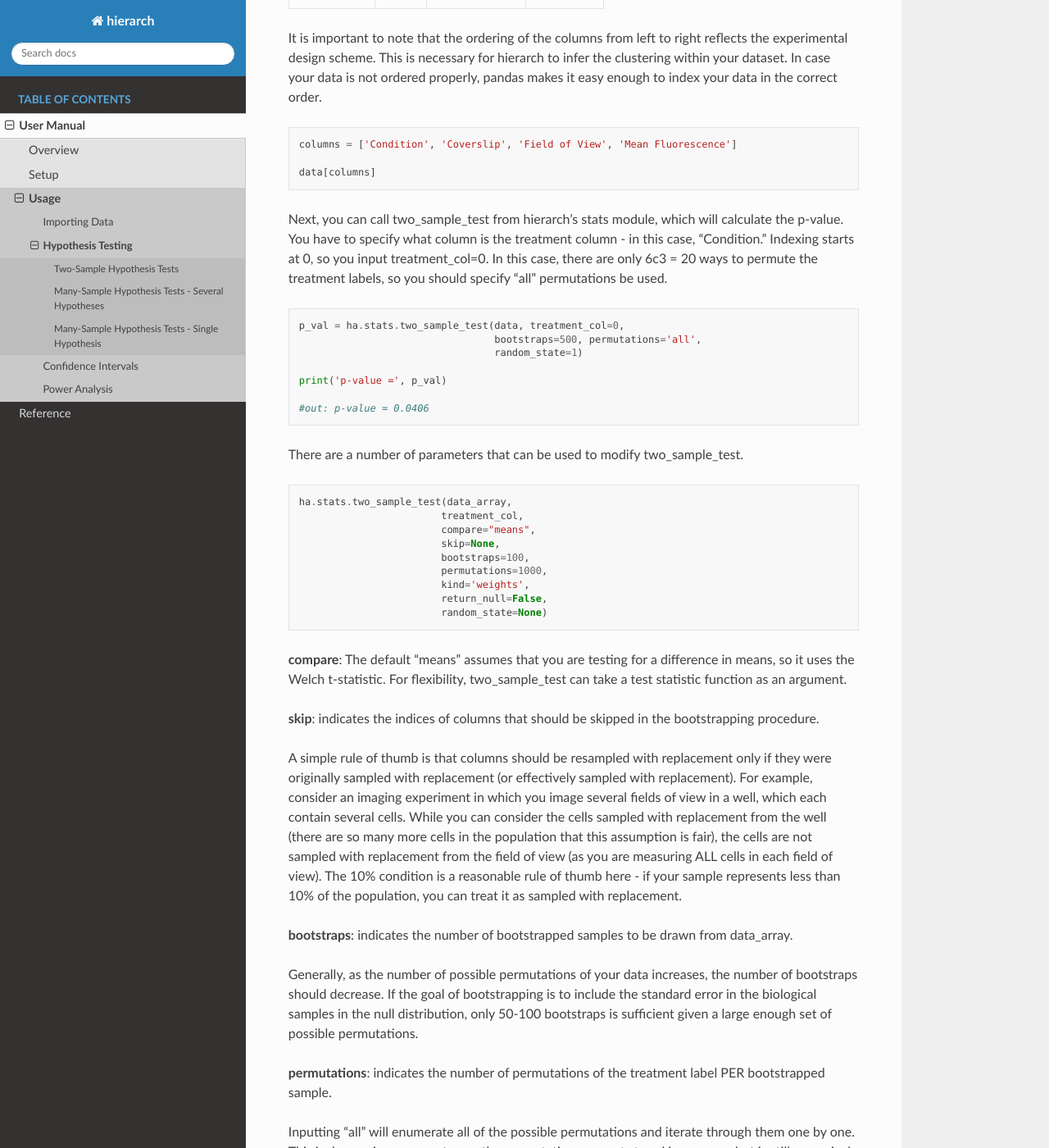
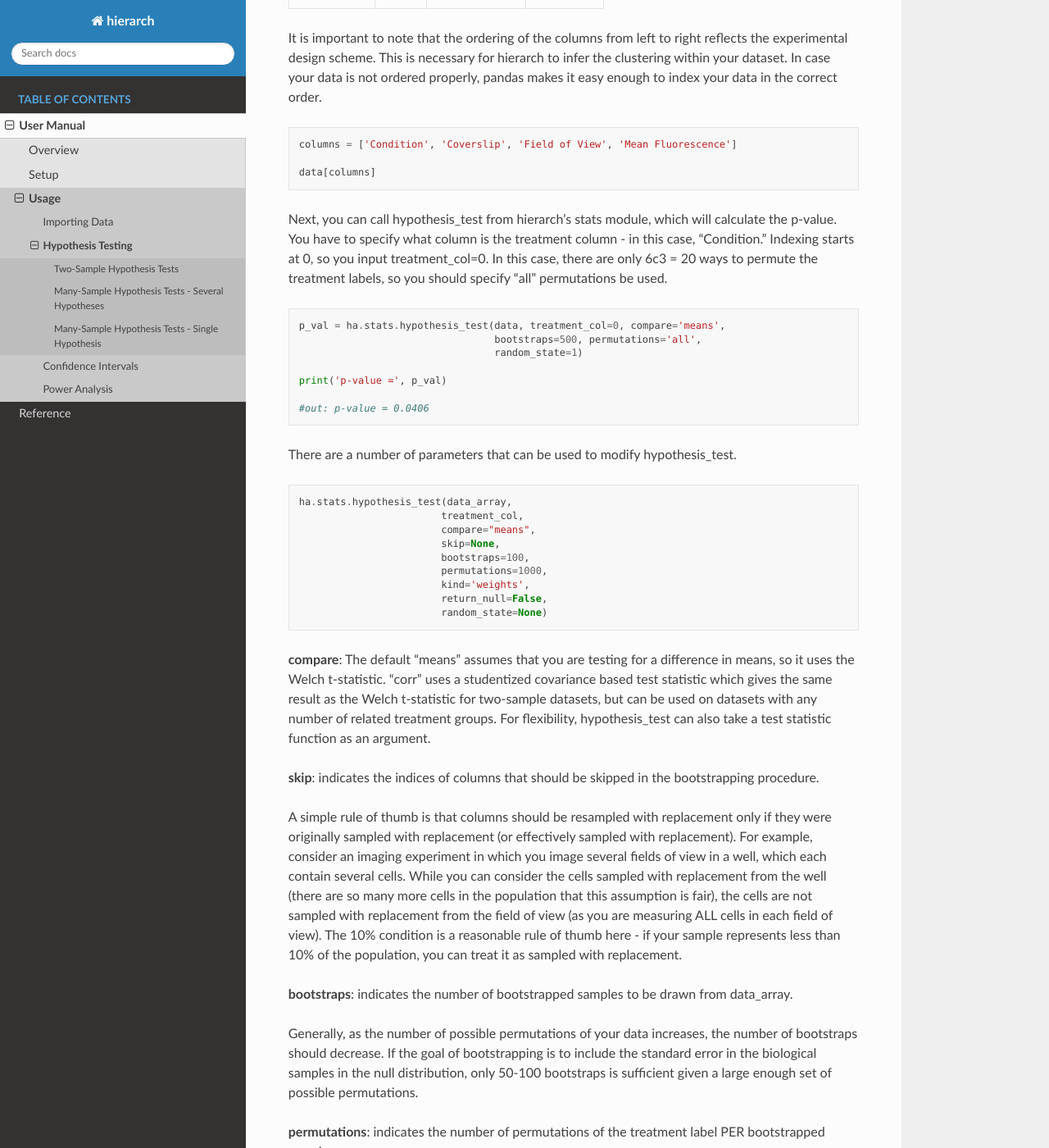
Before and after one commit to rishi-kulkarni/hierarch, a Sphinx documentation site: the page built from docs/user/hypothesis.rst, in a window 1280 px wide and 1400 px high, scrolled down 1120 px. Shown: the whole window at 82% size. Built offline with Sphinx 7.4.7 and the Read the Docs theme 2.0.0, drawn with Linux system fonts in a browser that asks for light colours; some of the changed text lies outside the part shown.

```diff
--- a/docs/user/confidence.rst
+++ b/docs/user/confidence.rst
@@ -81,7 +81,7 @@ This interval does not cross 0, so it is consistent with significance at the alp
 level.
 
 Because ha.stats.confidence_interval is based on a hypothesis test, it requires
-the same input parameters as two_sample_test or linear_regression_test. However,
+the same input parameters as hypothesis_test. However,
 the new **interval** parameter determines the width of the interval. ::
 
     ha.stats.confidence_interval(
--- a/docs/user/hypothesis.rst
+++ b/docs/user/hypothesis.rst
@@ -68,13 +68,13 @@ correct order. ::
 
     data[columns]
 
-Next, you can call two_sample_test from hierarch's stats module, which will
+Next, you can call hypothesis_test from hierarch's stats module, which will
 calculate the p-value. You have to specify what column is the treatment
 column - in this case, "Condition." Indexing starts at 0, so you input
 treatment_col=0. In this case, there are only 6c3 = 20 ways to permute the
 treatment labels, so you should specify "all" permutations be used. ::
 
-    p_val = ha.stats.two_sample_test(data, treatment_col=0,
+    p_val = ha.stats.hypothesis_test(data, treatment_col=0, compare='means',
                                      bootstraps=500, permutations='all',
                                      random_state=1)
 
@@ -82,9 +82,9 @@ treatment labels, so you should specify "all" permutations be used. ::
 
     #out: p-value = 0.0406
 
-There are a number of parameters that can be used to modify two_sample_test. ::
+There are a number of parameters that can be used to modify hypothesis_test. ::
 
-    ha.stats.two_sample_test(data_array,
+    ha.stats.hypothesis_test(data_array,
                             treatment_col,
                             compare="means",
                             skip=None,
@@ -94,11 +94,19 @@ There are a number of parameters that can be used to modify two_sample_test. ::
                             return_null=False,
                             random_state=None)
 
-**compare**: The default "means" assumes that you are testing for a difference in means, so it uses the Welch t-statistic. For flexibility, two_sample_test can take a test statistic function as an argument.
+**compare**: The default "means" assumes that you are testing for a difference in means, so it uses the Welch t-statistic.
+"corr" uses a studentized covariance based test statistic which gives the same result as the Welch t-statistic for two-sample
+datasets, but can be used on datasets with any number of related treatment groups. For flexibility, hypothesis_test can
+also take a test statistic function as an argument.
 
 **skip**: indicates the indices of columns that should be skipped in the bootstrapping procedure.
 
-A simple rule of thumb is that columns should be resampled with replacement only if they were originally sampled with replacement (or effectively sampled with replacement). For example, consider an imaging experiment in which you image several fields of view in a well, which each contain several cells. While you can consider the cells sampled with replacement from the well (there are so many more cells in the population that this assumption is fair), the cells are not sampled with replacement from the field of view (as you are measuring ALL cells in each field of view). The 10% condition is a reasonable rule of thumb here - if your sample represents less than 10% of the population, you can treat it as sampled with replacement.
+A simple rule of thumb is that columns should be resampled with replacement only if they were originally sampled with replacement
+(or effectively sampled with replacement). For example, consider an imaging experiment in which you image several fields of view in a well,
+which each contain several cells. While you can consider the cells sampled with replacement from the well (there are so many more cells in the
+population that this assumption is fair), the cells are not sampled with replacement from the field of view (as you are measuring ALL cells
+in each field of view). The 10% condition is a reasonable rule of thumb here - if your sample represents less than 10% of the population,
+you can treat it as sampled with replacement.
 
 **bootstraps**: indicates the number of bootstrapped samples to be drawn from data_array.
 
@@ -264,14 +272,14 @@ Many-Sample Hypothesis Tests - Single Hypothesis
 One-way ANOVA and similar tests (like multi_sample_test) are inappropriate when
 you have several samples meant to test a single hypothesis. For example, perhaps
 you have several samples with different concentrations of the same drug treatment.
-In this case, hierarch provides linear_regression_test, which is equivalent to
+In this case, you can set compare to "corr", which is equivalent to
 performing a hypothesis test on a linear model against the null hypothesis that
 the slope coefficient is equal to 0.
 
 This hypothesis test uses a studentized covariance test statistic - essentially,
 the sample covariance divided by the standard error of the sample covariance. This
 test statistic is approximately normally distributed and in the two-sample case,
-this test gives the same result as two_sample_test.
+this test gives the same result as setting compare="means".
 
 First, consider a dataset with two treatment groups, four samples each, and three
 measurements on each sample. ::
@@ -339,20 +347,20 @@ measurements on each sample. ::
 | 2 | 4 | 3 | 2.902522 |
 +---+---+---+----------+
 
-Performing linear_regression_test and two_sample_test on this dataset should
+Using studentized covariance or the Welch t statistic on this dataset should
 give very similar p-values. ::
 
-    linear_regression_test(data, treatment_col=0,
+    hypothesis_test(data, treatment_col=0, compare="corr",
                         bootstraps=1000, permutations='all',
                         random_state=1)
     0.013714285714285714
 
-    two_sample_test(data, treatment_col=0,
+    hypothesis_test(data, treatment_col=0, compare="means",
                     bootstraps=1000, permutations='all',
                     random_state=1)
     0.013714285714285714
 
-However, unlike two_sample_test, this test can handle any number of conditions. Consider instead
+However, unlike the Welch t-statistic, studentized covariance can handle any number of conditions. Consider instead
 a dataset with four treatment conditions that have a linear relationship. ::
 
     paramlist = [[0, 2/3, 4/3, 2], [stats.norm], [stats.norm]]
@@ -417,7 +425,7 @@ a dataset with four treatment conditions that have a linear relationship. ::
 For this dataset, there are 8! / (2!^4) = 2,520 total permutations. We will choose a random
 subset of them to compute the p-value. ::
 
-    linear_regression_test(data, treatment_col=0,
+    hypothesis_test(data, treatment_col=0,
                         bootstraps=100, permutations=1000,
                         random_state=1)
     0.00767
--- a/docs/user/overview.rst
+++ b/docs/user/overview.rst
@@ -51,5 +51,5 @@ Here is the sort of data that hierarch is designed to perform hypothesis tests o
 
 The code to perform a hierarchical permutation t-test on this dataset looks like::
 
-    hierarch.stats.two_sample_test(data, treatment_col=0,
+    hierarch.stats.hypothesis_test(data, treatment_col=0,
                                    bootstraps=1000, permutations='all')
--- a/setup.py
+++ b/setup.py
@@ -5,7 +5,7 @@ with open("README.md", "r") as fh:
 
 setuptools.setup(
     name="hierarch",
-    version="1.0.1",
+    version="1.1.0",
     author="Rishi Kulkarni",
     author_email="rkulk@stanford.edu",
     description="Hierarchical hypothesis testing library",
```
Also changed, not shown: README.md (+1 -1 lines), docs/user/power.rst (+5 -5 lines), 1 other file.
